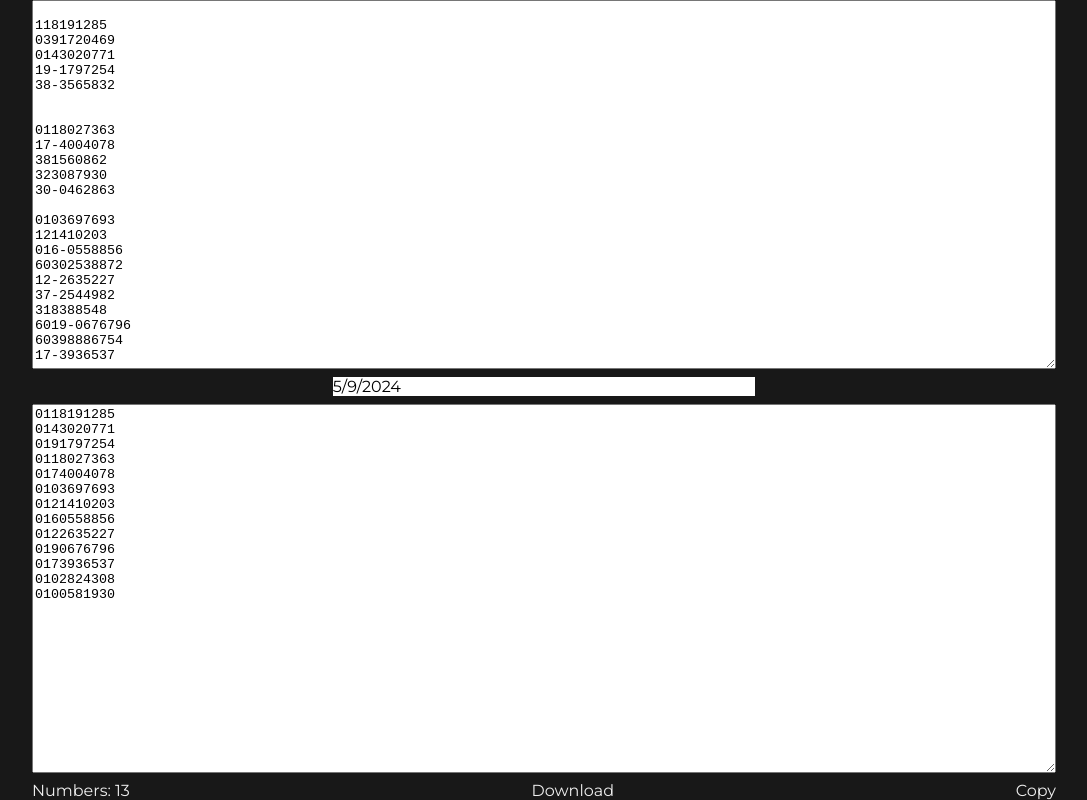
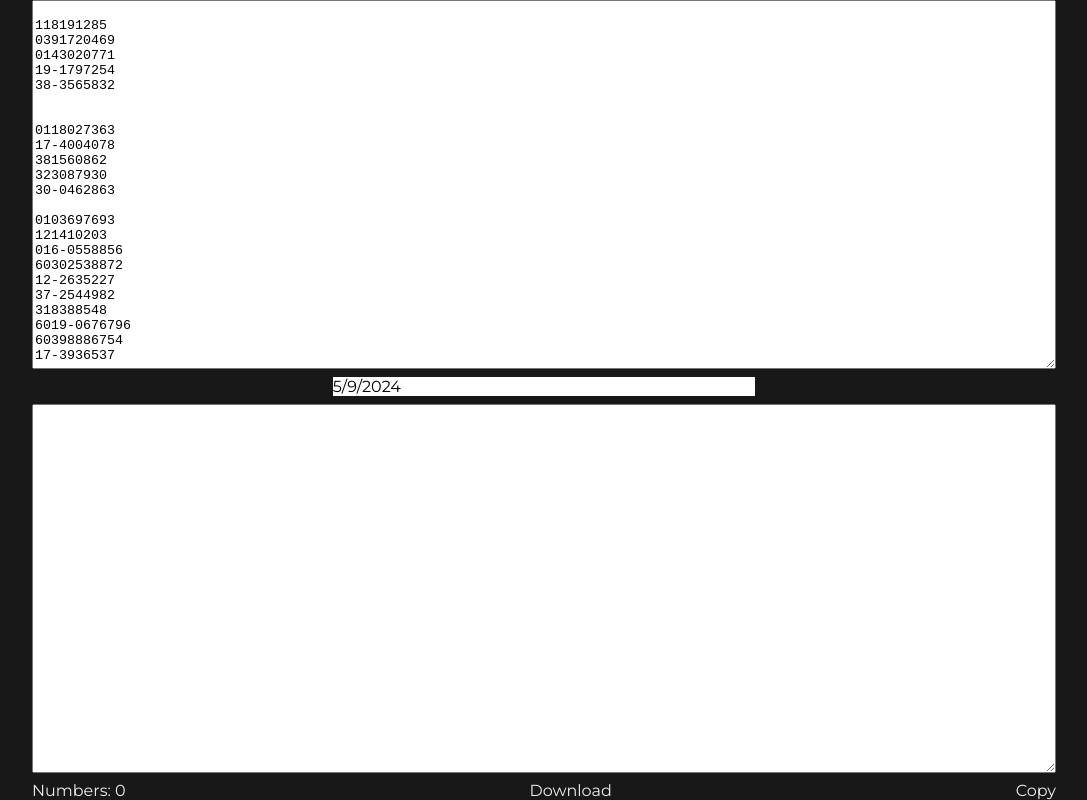
Before and after one commit to Azuriru/Zephy, a SvelteKit app: page /text in a window 1280 px wide. Shown: the whole page, without its empty margins (96-1183 px from the left). Built offline with nearby package versions, Linux system fonts and the light colour scheme.

Commit message:
patch: remove invalid length

```diff
--- a/src/routes/text/+page.svelte
+++ b/src/routes/text/+page.svelte
@@ -32,7 +32,12 @@
                 .replaceAll('-', '')
                 .replaceAll(' ', '');
         })
-        .filter(Boolean)))
+        .filter(Boolean)
+        .filter(line => {
+            const { length } = line;
+            if (length < 10 || length > 11) return false;
+        })
+    ))
     .join('\n')
     $: linecount = output.split('\n').filter(Boolean).length;
     $: download = new Blob([output], { type: 'text/plain' });
```
